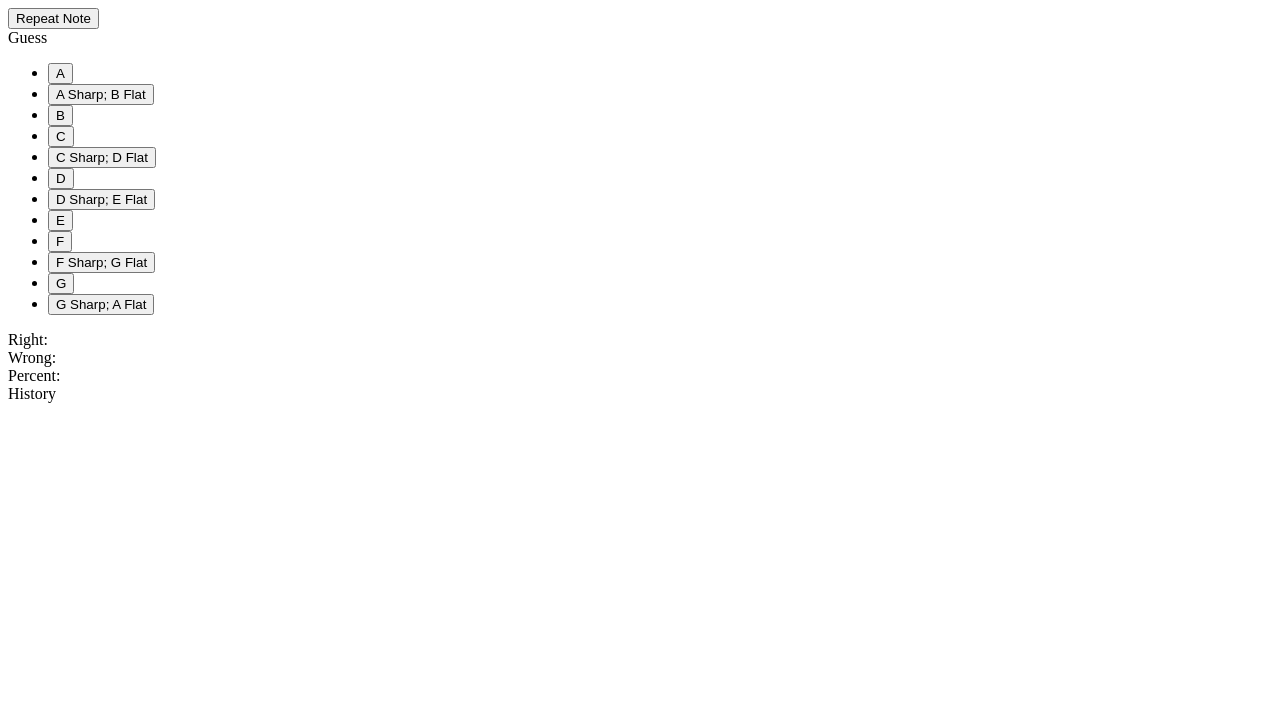
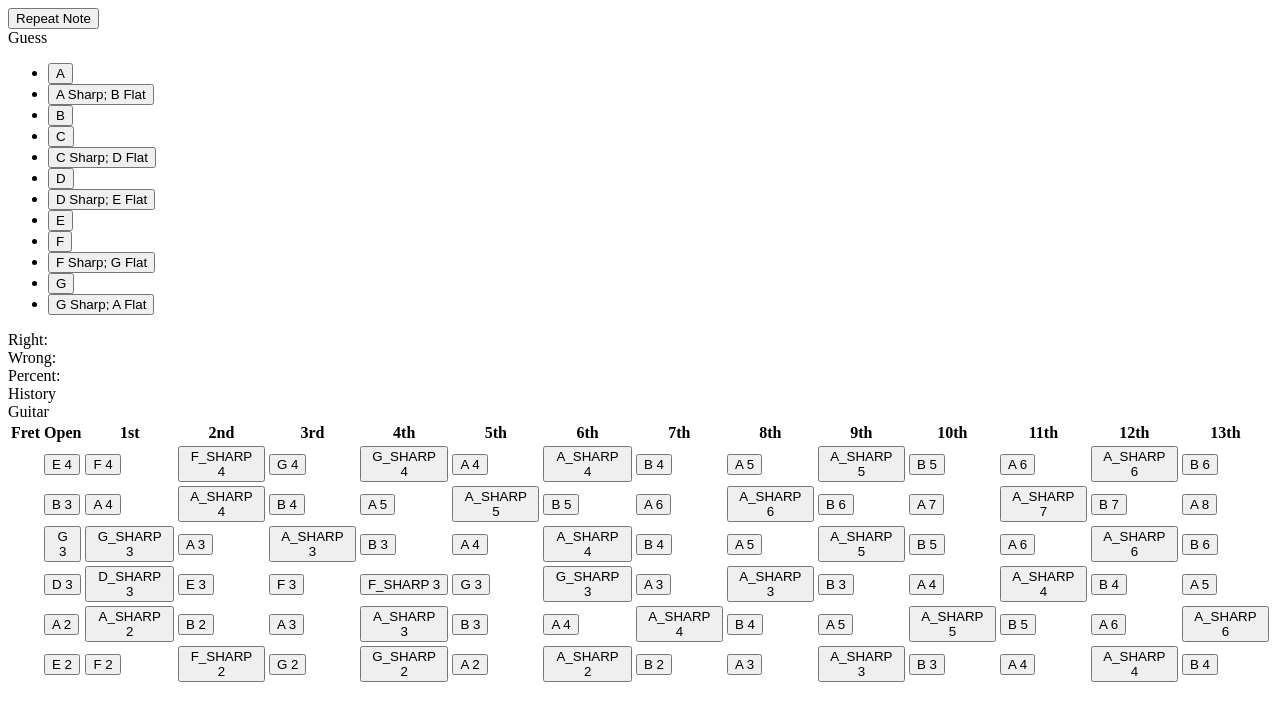
Before and after one commit to josephmate/PerfectPitchTrainer, a plain HTML site: page index.html in a window 1280 px wide. Drawn offline with Linux system fonts and the light colour scheme.

Commit message:
added a guitar fretboard. enumerator all guitar notes with note and octave

```diff
--- /dev/null
+++ b/dist/guitar.js
@@ -0,0 +1,99 @@
+var Note;
+(function (Note) {
+    Note[Note["C"] = 0] = "C";
+    Note[Note["C_SHARP"] = 1] = "C_SHARP";
+    Note[Note["D"] = 2] = "D";
+    Note[Note["D_SHARP"] = 3] = "D_SHARP";
+    Note[Note["E"] = 4] = "E";
+    Note[Note["F"] = 5] = "F";
+    Note[Note["F_SHARP"] = 6] = "F_SHARP";
+    Note[Note["G"] = 7] = "G";
+    Note[Note["G_SHARP"] = 8] = "G_SHARP";
+    Note[Note["A"] = 9] = "A";
+    Note[Note["A_SHARP"] = 10] = "A_SHARP";
+    Note[Note["B"] = 11] = "B";
+})(Note || (Note = {}));
+var AbsoluteNote = /** @class */ (function () {
+    function AbsoluteNote(note, octave) {
+        this.note = note;
+        this.octave = octave;
+    }
+    return AbsoluteNote;
+}());
+var GuitarNote = /** @class */ (function () {
+    function GuitarNote(guitarString, fretNumber, absoluteNote) {
+        this.guitarString = guitarString;
+        this.fretNumber = fretNumber;
+        this.absoluteNote = absoluteNote;
+    }
+    return GuitarNote;
+}());
+function increasePitch(guitarNote) {
+    if (guitarNote.absoluteNote.note == Note.B) {
+        return new GuitarNote(guitarNote.guitarString, guitarNote.fretNumber + 1, new AbsoluteNote(Note.A, guitarNote.absoluteNote.octave + 1));
+    }
+    return new GuitarNote(guitarNote.guitarString, guitarNote.fretNumber + 1,
+    // https://stackoverflow.com/questions/39427542/how-do-i-access-typescript-enum-by-ordinal
+    new AbsoluteNote(Note[Note[guitarNote.absoluteNote.note + 1]], guitarNote.absoluteNote.octave));
+}
+function addNotesFromFret(guitarString, startNote, startOctave) {
+    var currentString = new GuitarNote(guitarString, 0, new AbsoluteNote(startNote, startOctave));
+    var result = [];
+    result.push(currentString);
+    for (var i = 0; i < 13; i++) {
+        currentString = increasePitch(currentString);
+        result.push(currentString);
+    }
+    return result;
+}
+// I cannot be compressed into a loop because the absolute pitch names follow a complex pattern,
+// that's difficult to enumerate. For now
+var guitarNotes = []
+    .concat(addNotesFromFret("E1", Note.E, 4))
+    .concat(addNotesFromFret("B", Note.B, 3))
+    .concat(addNotesFromFret("G", Note.G, 3))
+    .concat(addNotesFromFret("D", Note.D, 3))
+    .concat(addNotesFromFret("A", Note.A, 2))
+    .concat(addNotesFromFret("E2", Note.E, 2));
+var noteToStringMap = {};
+noteToStringMap[Note.C] = "C";
+noteToStringMap[Note.C_SHARP] = "C_SHARP";
+noteToStringMap[Note.D] = "D";
+noteToStringMap[Note.D_SHARP] = "D_SHARP";
+noteToStringMap[Note.E] = "E";
+noteToStringMap[Note.F] = "F";
+noteToStringMap[Note.F_SHARP] = "F_SHARP";
+noteToStringMap[Note.G] = "G";
+noteToStringMap[Note.G_SHARP] = "G_SHARP";
+noteToStringMap[Note.A] = "A";
+noteToStringMap[Note.A_SHARP] = "A_SHARP";
+noteToStringMap[Note.B] = "B";
+function displayName(absoluteNote) {
+    return noteToStringMap[absoluteNote.note] + " " + absoluteNote.octave;
+}
+var guitar = document.getElementById("guitar");
+var _loop_1 = function (guitarString) {
+    var guitarStringRow = document.createElement("tr");
+    // create an empty cell
+    guitarStringRow.appendChild(document.createElement("td"));
+    var _loop_2 = function (guitarNote) {
+        var noteCell = document.createElement("td");
+        var notePlayButton = document.createElement("button");
+        notePlayButton.addEventListener("click", function (e) { return playGuitarNote(guitarString, guitarNote.fretNumber); });
+        notePlayButton.innerHTML = displayName(guitarNote.absoluteNote);
+        noteCell.appendChild(notePlayButton);
+        guitarStringRow.appendChild(noteCell);
+    };
+    for (var _i = 0, _a = guitarNotes.filter(function (guitarNote) { return guitarNote.guitarString == guitarString; }); _i < _a.length; _i++) {
+        var guitarNote = _a[_i];
+        _loop_2(guitarNote);
+    }
+    guitar.appendChild(guitarStringRow);
+};
+for (var _i = 0, _a = ['E1', 'B', 'G', 'D', 'A', "E2"]; _i < _a.length; _i++) {
+    var guitarString = _a[_i];
+    _loop_1(guitarString);
+}
+function playGuitarNote(guitarString, fretNumber) {
+    console.log(guitarString + "-" + fretNumber);
+}
--- a/index.html
+++ b/index.html
@@ -3,6 +3,8 @@
 
     </head>
     <body>
+
+
         <div><button id="repeatNote" onclick="repeatNote()">Repeat Note</button></div>
         <div>Guess
             <ul>
@@ -29,5 +31,28 @@
             <div id="history"/>
         </div>
 
+        <div> Guitar
+            <table id="guitar">
+                <tr>
+                    <th>Fret</th>
+                    <th>Open</th>
+                    <th>1st</th>
+                    <th>2nd</th>
+                    <th>3rd</th>
+                    <th>4th</th>
+                    <th>5th</th>
+                    <th>6th</th>
+                    <th>7th</th>
+                    <th>8th</th>
+                    <th>9th</th>
+                    <th>10th</th>
+                    <th>11th</th>
+                    <th>12th</th>
+                    <th>13th</th>
+                </tr>
+            </table>
+        </div>
+
+        <script src="dist/guitar.js"></script>
     </body>
 </html>
--- /dev/null
+++ b/tsconfig.json
@@ -0,0 +1,5 @@
+{
+    "compilerOptions": {
+      "outDir": "dist/"
+    }
+  }
```
Also changed, not shown: guitar.ts (added, +98 -0 lines), 1 other file.
